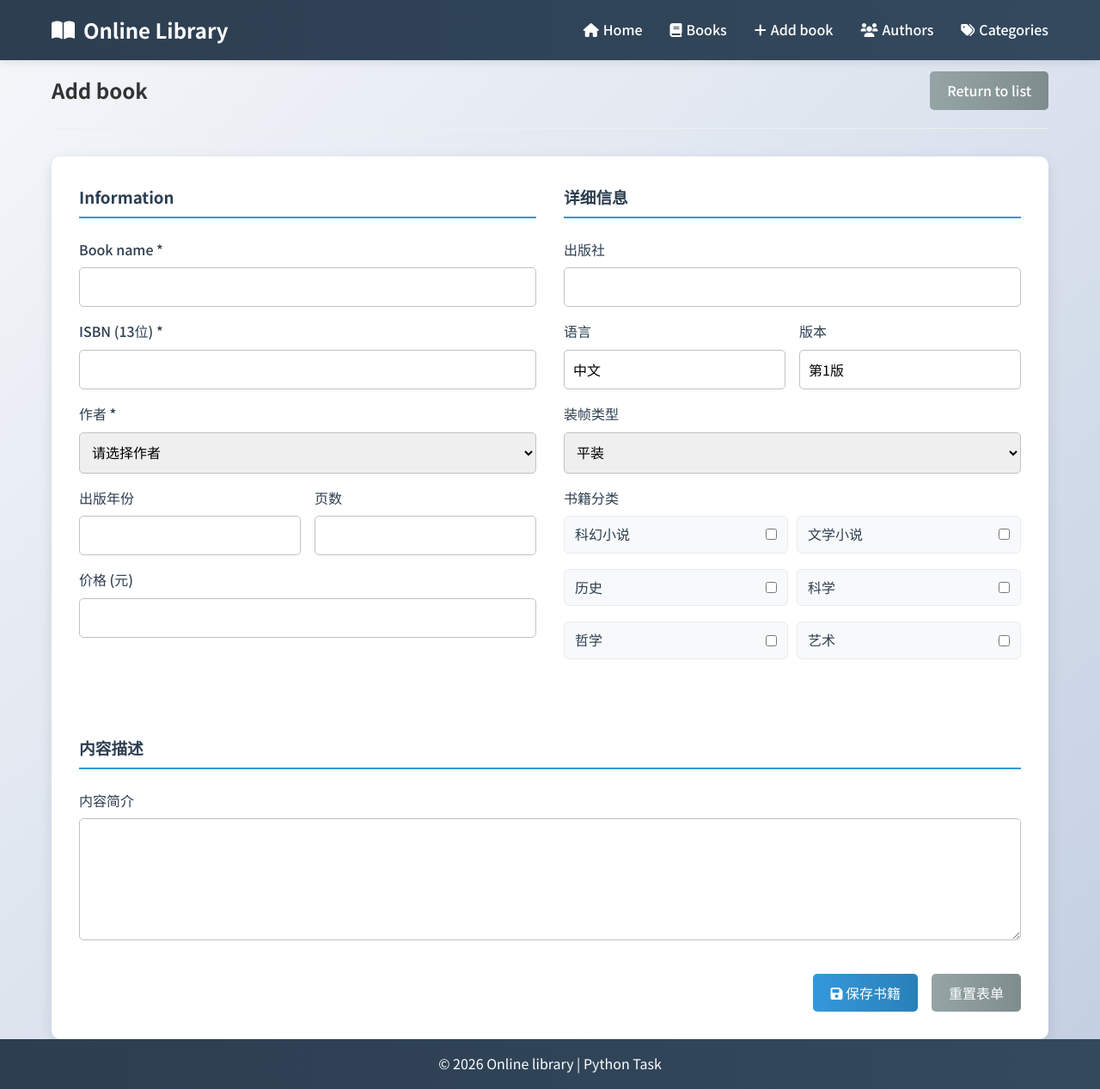
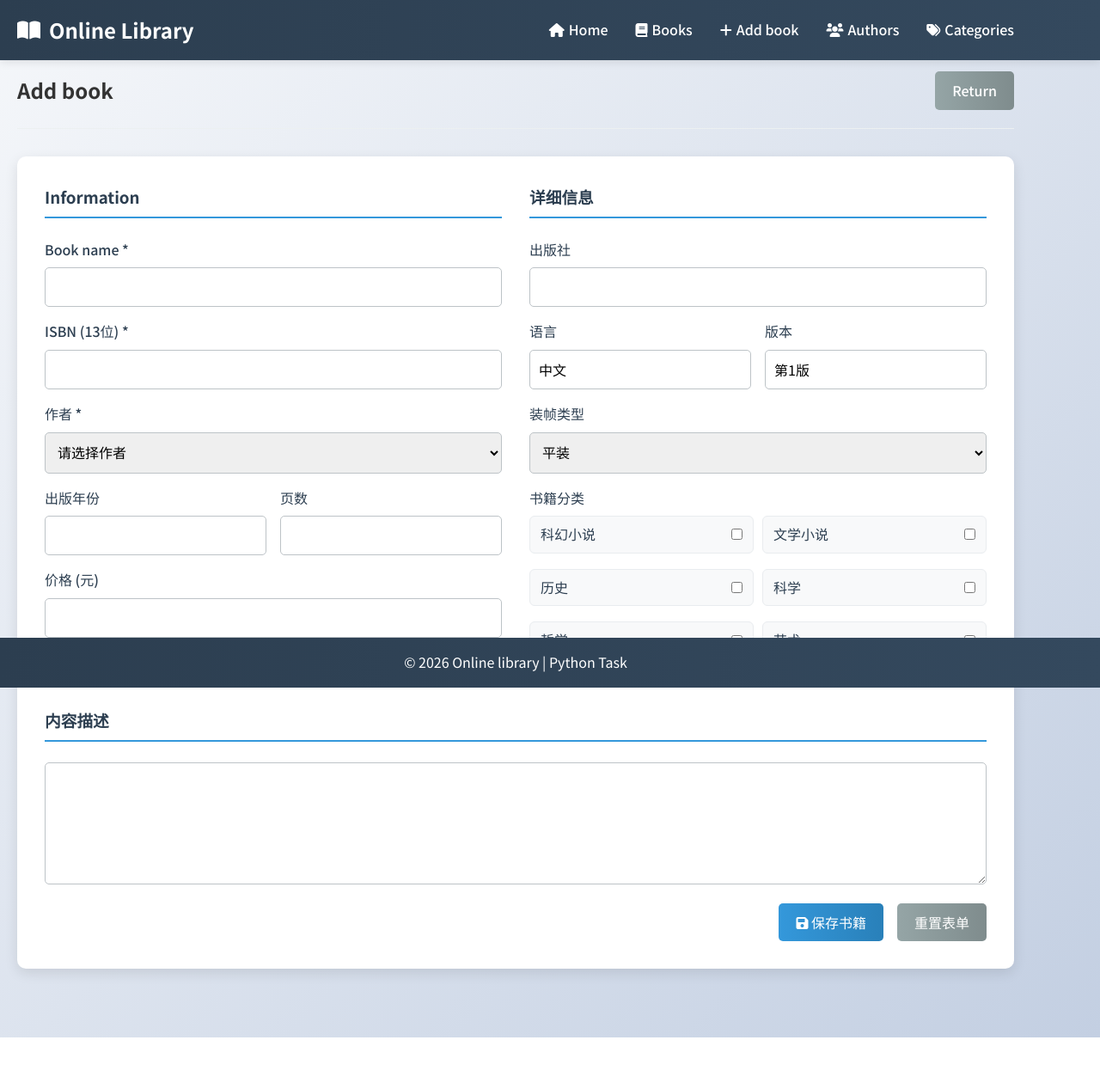
Before and after one commit to PURESUN-OYLY/pyhmk_db, a Flask app: page /add-book in a window 1280 px wide. Shown: the whole page at 86% size. After the commit the page ends 1207 px from the top, so only its background shows below. Run offline with Flask 3, Linux system fonts and the light colour scheme.

Commit message:
fix add book page

```diff
--- a/static/css/style.css
+++ b/static/css/style.css
@@ -14,7 +14,7 @@ body {
 
 .container {
     max-width: 1200px;
-    margin: 0 auto;
+    /* margin: 0 auto; */
     padding: 0 20px;
 }
 
@@ -82,7 +82,8 @@ body {
 main {
     padding: 2rem 0;
     /* Need to minus footer and header */
-    min-height: calc(100vh - 100px - 2rem);
+    min-height: calc(100vh - 9rem - 2rem);
+    margin-bottom: 5rem;
 }
 
 /* 按钮 */
@@ -398,9 +399,9 @@ main {
     margin-bottom: 2rem;
 }
 
-.form-section {
+/* .form-section {
     margin-bottom: 2rem;
-}
+} */
 
 .form-section h3 {
     color: #2c3e50;
@@ -480,13 +481,17 @@ main {
     justify-content: flex-end;
 }
 
-/* 页脚 */
+/* footer */
 .footer {
+    /* make footer float to bottom */
+    position: fixed;
+    bottom: 0;
+    left: 0;
+    width: 100%;
     background: linear-gradient(90deg, #2c3e50 0%, #34495e 100%);
     color: white;
     text-align: center;
     padding: 1rem 0;
-    margin-top: auto;
 }
 
 /* 响应式设计 */
--- a/templates/add_book.html
+++ b/templates/add_book.html
@@ -5,7 +5,8 @@
 {% block content %}
 <section class="page-header">
     <h1 class="main_title">Add book</h1>
-    <a href="{{ url_for('books') }}" class="btn btn-secondary">Return to list</a>
+    <a href="javascript:history.back();" class="btn btn-secondary">Return</a>
+    <!-- <a href="{{ url_for('books') }}" class="btn btn-secondary">Return to list</a> -->
 </section>
 
 {% if errors %}
@@ -107,7 +108,7 @@
         <h3>内容描述</h3>
 
         <div class="form-group">
-            <label for="description">内容简介</label>
+            <!-- <label for="description">内容简介</label> -->
             <textarea id="description" name="description" rows="5"></textarea>
         </div>
     </div>
```
Also changed, not shown: instance/library.db.
